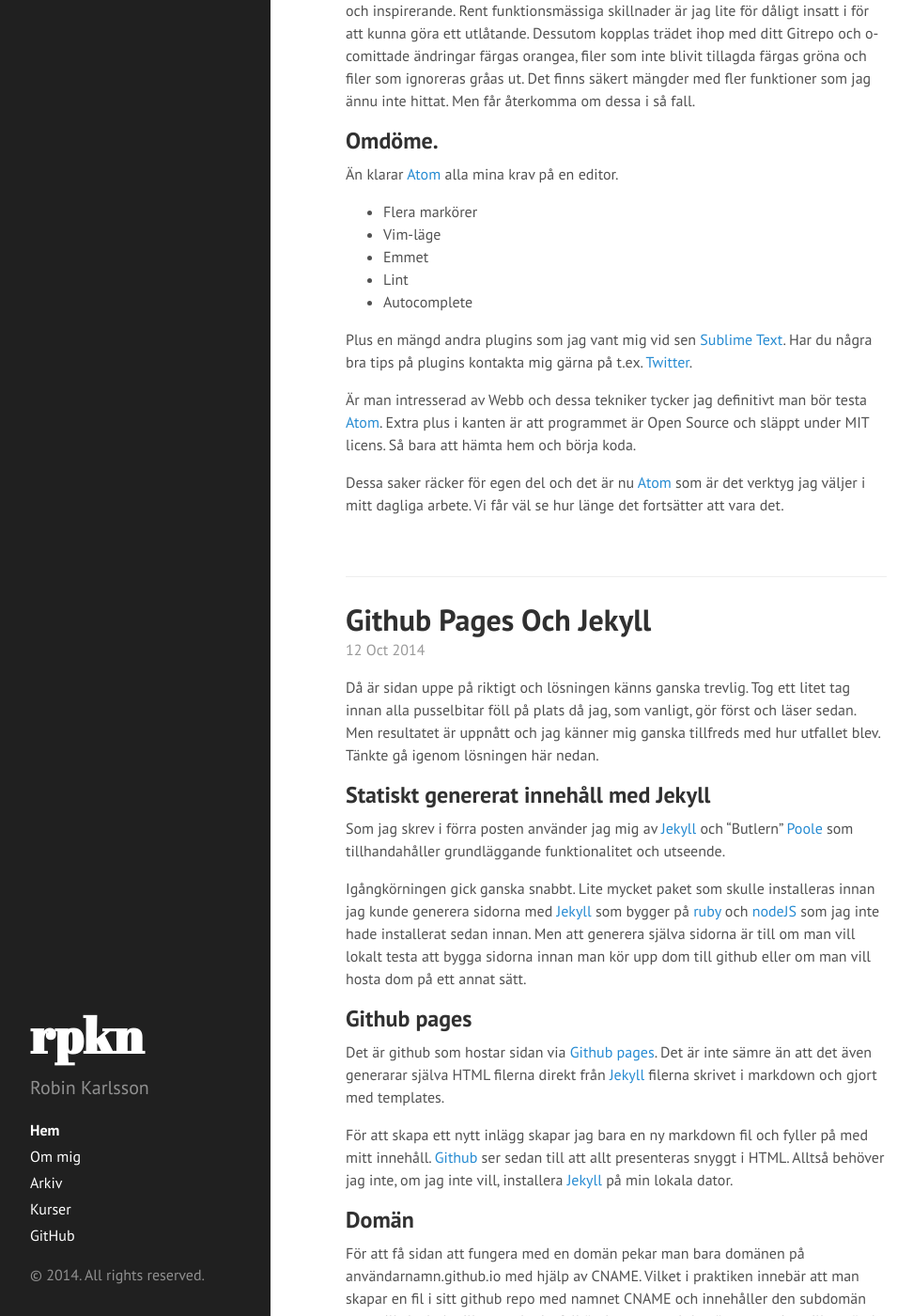
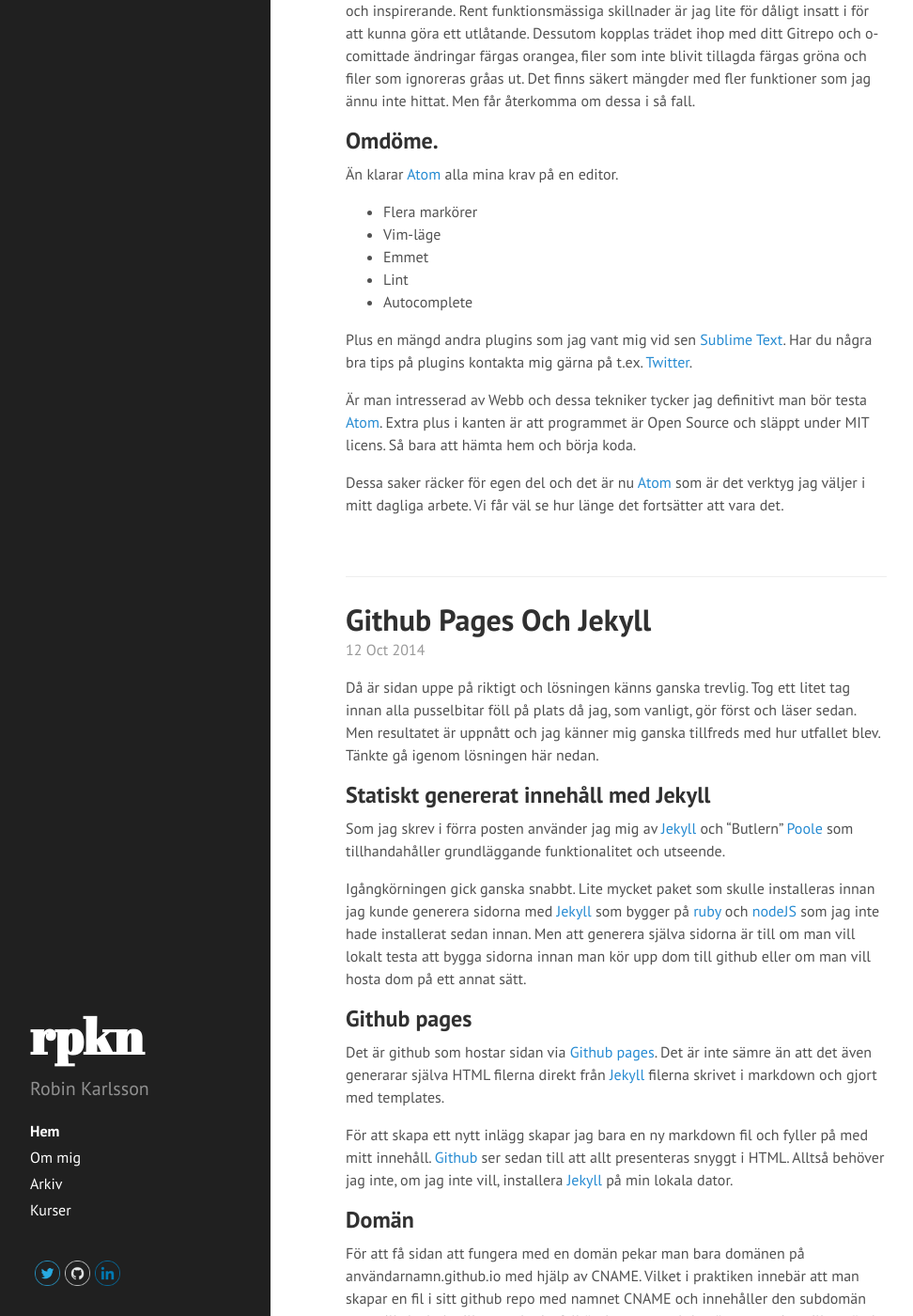
Before and after one commit to rk222ev/www, a Jekyll site: the page built from index.html, in a window 1280 px wide and 1400 px high, scrolled down 319 px. Shown: the whole window at 94% size, without its empty margins (0-972 px from the left). Built offline with Jekyll 4.4.1, drawn with Linux system fonts in a browser that asks for light colours; Markdown is read by kramdown in place of the engine named in the settings; the list of posts is cut into pages by our own code.

Commit message:
Moved and added icons.

```diff
--- a/_includes/head.html
+++ b/_includes/head.html
@@ -20,11 +20,12 @@
   <link rel="stylesheet" href="{{ site.baseurl }}public/css/poole.css">
   <link rel="stylesheet" href="{{ site.baseurl }}public/css/syntax.css">
   <link rel="stylesheet" href="{{ site.baseurl }}public/css/hyde.css">
+  <link rel="stylesheet" href="{{ site.baseurl }}public/css/rpkn.css">
   <link rel="stylesheet" href="http://fonts.googleapis.com/css?family=PT+Sans:400,400italic,700%7CAbril+Fatface">
 
   <!-- Icons -->
-  <link rel="apple-touch-icon-precomposed" sizes="144x144" href="{{ site.baseurl }}public/rpkn-256x256.png">
-  <link rel="icon" href="{{ site.baseurl }}public/rpkn-32x32.png">
+  <link rel="apple-touch-icon-precomposed" sizes="144x144" href="{{ site.baseurl }}public/pics/icons/rpkn-256x256.png">
+  <link rel="icon" href="{{ site.baseurl }}public/pics/icons/rpkn-32x32.png">
 
   <!-- RSS -->
   <link rel="alternate" type="application/rss+xml" title="RSS" href="/atom.xml">
--- a/_includes/sidebar.html
+++ b/_includes/sidebar.html
@@ -26,9 +26,11 @@
         {% endif %}
       {% endfor %}
 
-      <a class="sidebar-nav-item" href="{{ site.github.repo }}">GitHub</a>
+      <section id="menu-links">
+        <a href="http://www.twitter.com/ropkn"><img src="public/pics/icons/twitter.png" alt="Twitter"></a></a>
+        <a href="{{ site.github.repo }}"><img src="public/pics/icons/Github.png" alt="Github"></a>
+        <a href="https://www.linkedin.com/pub/robin-karlsson/88/5b9/661"><img src="public/pics/icons/linkedin.png" alt="Linkedin"></a>
+      </section>
     </nav>
-
-    <p>&copy; {{ site.time | date: '%Y' }}. All rights reserved.</p>
   </div>
 </div>
--- /dev/null
+++ b/public/css/rpkn.css
@@ -0,0 +1,13 @@
+
+#menu-links a{
+  margin-left: auto;
+  margin-right: auto;
+  float: left;
+  max-width: 32px;
+  padding-left: 5px;
+}
+
+@media (min-width: 48em) {
+#menu-links a{
+  padding-top: 40px;
+  }
```
Also changed, not shown: public/pics/icons/Github.png (added), public/pics/icons/Rss.png (added), public/pics/icons/facebook.png (added), public/pics/icons/g+.png (added), public/pics/icons/linkedin.png (added), public/pics/icons/rpkn-16x16.png (renamed from public/rpkn-16x16.png), public/pics/icons/rpkn-256x256.png (renamed from public/rpkn-256x256.png), public/pics/icons/rpkn-32x32.png (renamed from public/rpkn-32x32.png), public/pics/icons/skype.png (added), public/pics/icons/twitter.png (added).
